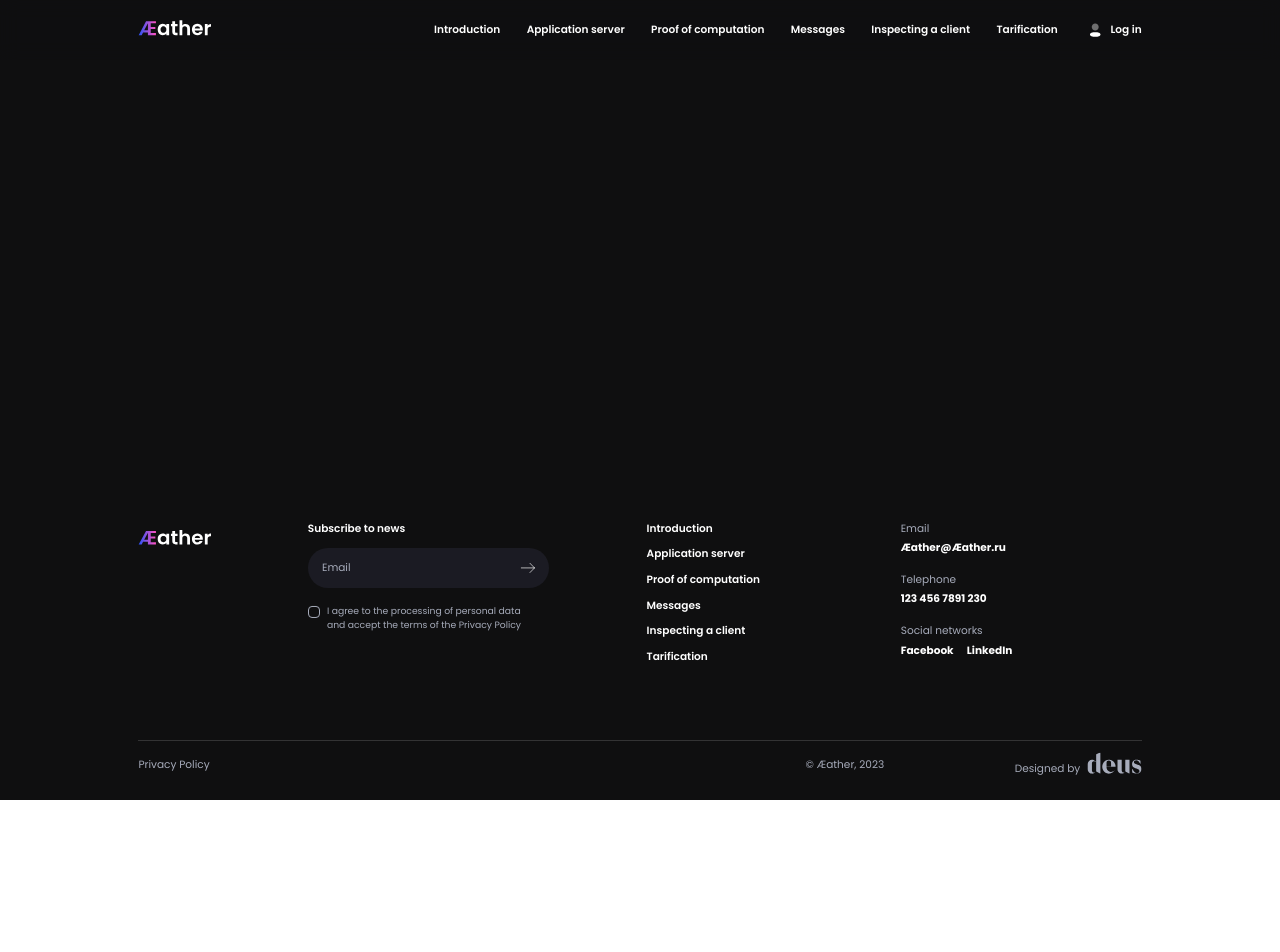
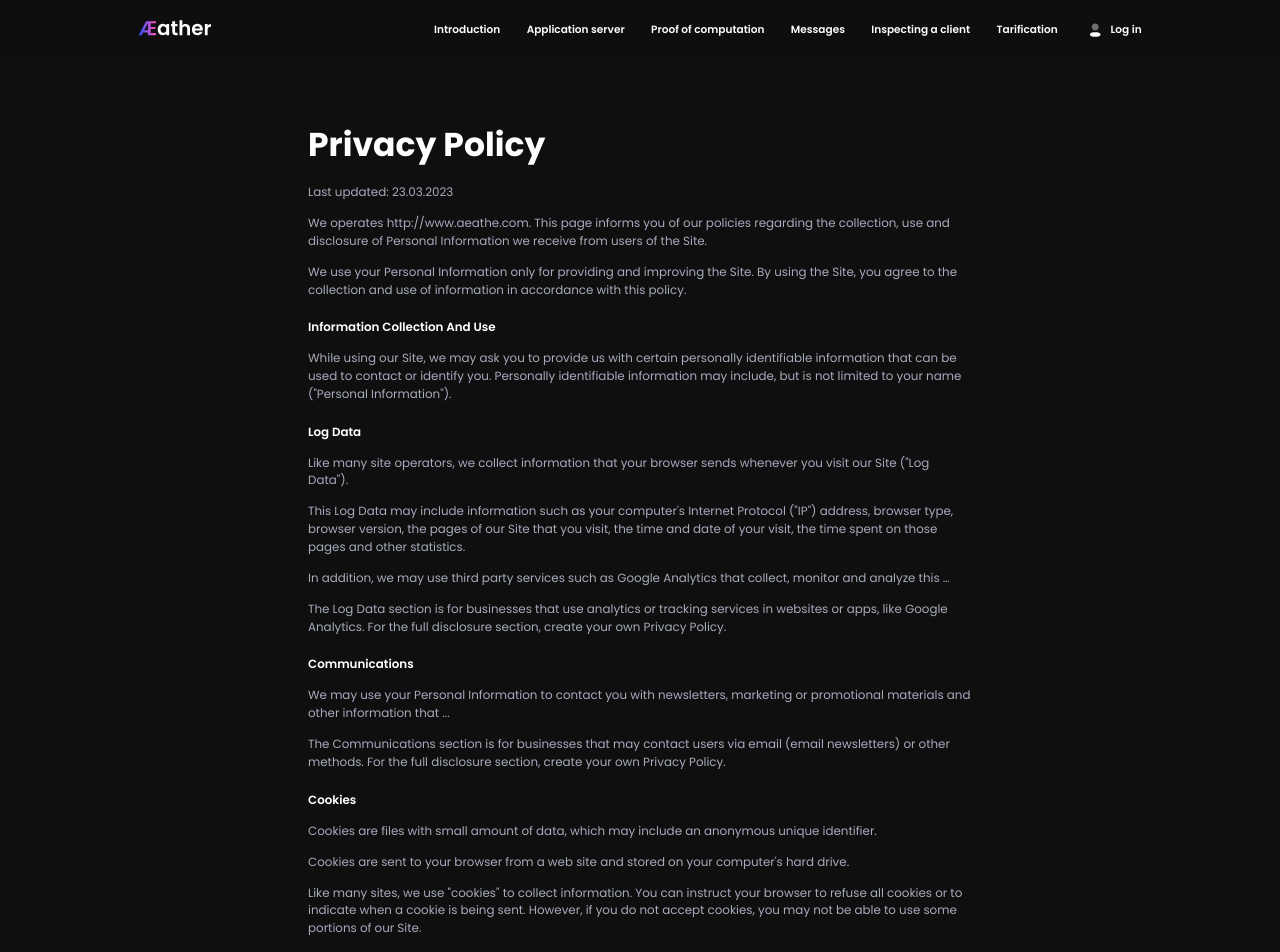
Before and after one commit to Benzopil/aeather, a React (Create React App) app in the folder client/: page /privacy in a window 1280 px wide. Shown: the top 952 px of the page. Before the commit the page ends 800 px from the top, so only its background shows below. Built offline with nearby package versions, Linux system fonts and the light colour scheme.

Commit message:
политика

```diff
--- a/client/src/components/appFooter/AppFooter.js
+++ b/client/src/components/appFooter/AppFooter.js
@@ -89,22 +89,22 @@ const AppFooter = () => {
                     <nav className="footer__nav">
                         <ul className="footer__nav-list">
                             <li className="footer__nav-item">
-                                <NavLink to="#introduction" className="footer__nav-link" datahash="introduction" onClick={(e) => gotoAnchor(e)}>Introduction</NavLink>
+                                <NavLink to="/#introduction" className="footer__nav-link" datahash="introduction" onClick={(e) => gotoAnchor(e)}>Introduction</NavLink>
                             </li>
                             <li className="footer__nav-item">
-                                <NavLink to="#app-server" className="footer__nav-link" datahash="app-server" onClick={(e) => gotoAnchor(e)}>Application server</NavLink>
+                                <NavLink to="/#app-server" className="footer__nav-link" datahash="app-server" onClick={(e) => gotoAnchor(e)}>Application server</NavLink>
                             </li>
                             <li className="footer__nav-item">
-                                <NavLink to="#proof" className="footer__nav-link" datahash="proof" onClick={(e) => gotoAnchor(e)}>Proof of computation</NavLink>
+                                <NavLink to="/#proof" className="footer__nav-link" datahash="proof" onClick={(e) => gotoAnchor(e)}>Proof of computation</NavLink>
                             </li>
                             <li className="footer__nav-item">
-                                <NavLink to="#messages" className="footer__nav-link" datahash="messages" onClick={(e) => gotoAnchor(e)}>Messages</NavLink>
+                                <NavLink to="/#messages" className="footer__nav-link" datahash="messages" onClick={(e) => gotoAnchor(e)}>Messages</NavLink>
                             </li>
                             <li className="footer__nav-item">
-                                <NavLink to="#inspecting" className="footer__nav-link" datahash="inspecting" onClick={(e) => gotoAnchor(e)}>Inspecting a client</NavLink>
+                                <NavLink to="/#inspecting" className="footer__nav-link" datahash="inspecting" onClick={(e) => gotoAnchor(e)}>Inspecting a client</NavLink>
                             </li>
                             <li className="footer__nav-item">
-                                <NavLink to="#tarification" className="footer__nav-link" datahash="tarification" onClick={(e) => gotoAnchor(e)}>Tarification</NavLink>
+                                <NavLink to="/#tarification" className="footer__nav-link" datahash="tarification" onClick={(e) => gotoAnchor(e)}>Tarification</NavLink>
                             </li>
                         </ul>
                     </nav>
--- a/client/src/components/appHeader/headerNav/HeaderNav.js
+++ b/client/src/components/appHeader/headerNav/HeaderNav.js
@@ -16,22 +16,22 @@ const HeaderNav = (props) => {
         <nav className="header__nav">
             <ul className="header__nav-list">
                 <li className="header__nav-item">
-                    <NavLink to="#introduction" className="header__nav-link" datahash="introduction" onClick={(e) => gotoAnchor(e)}>Introduction</NavLink>
+                    <NavLink to="/#introduction" className="header__nav-link" datahash="introduction" onClick={(e) => gotoAnchor(e)}>Introduction</NavLink>
                 </li>
                 <li className="header__nav-item">
-                    <NavLink to="#app-server" className="header__nav-link" datahash="app-server" onClick={(e) => gotoAnchor(e)}>Application server</NavLink>
+                    <NavLink to="/#app-server" className="header__nav-link" datahash="app-server" onClick={(e) => gotoAnchor(e)}>Application server</NavLink>
                 </li>
                 <li className="header__nav-item">
-                    <NavLink to="#proof" className="header__nav-link" datahash="proof" onClick={(e) => gotoAnchor(e)}>Proof of computation</NavLink>
+                    <NavLink to="/#proof" className="header__nav-link" datahash="proof" onClick={(e) => gotoAnchor(e)}>Proof of computation</NavLink>
                 </li>
                 <li className="header__nav-item">
-                    <NavLink to="#messages" className="header__nav-link" datahash="messages" onClick={(e) => gotoAnchor(e)}>Messages</NavLink>
+                    <NavLink to="/#messages" className="header__nav-link" datahash="messages" onClick={(e) => gotoAnchor(e)}>Messages</NavLink>
                 </li>
                 <li className="header__nav-item">
-                    <NavLink to="#inspecting" className="header__nav-link" datahash="inspecting" onClick={(e) => gotoAnchor(e)}>Inspecting a client</NavLink>
+                    <NavLink to="/#inspecting" className="header__nav-link" datahash="inspecting" onClick={(e) => gotoAnchor(e)}>Inspecting a client</NavLink>
                 </li>
                 <li className="header__nav-item">
-                    <NavLink to="#tarification" className="header__nav-link" datahash="tarification" onClick={(e) => gotoAnchor(e)}>Tarification</NavLink>
+                    <NavLink to="/#tarification" className="header__nav-link" datahash="tarification" onClick={(e) => gotoAnchor(e)}>Tarification</NavLink>
                 </li>
             </ul>
         </nav>
--- a/client/src/components/pages/privacy/Privacy.js
+++ b/client/src/components/pages/privacy/Privacy.js
@@ -3,8 +3,37 @@ import './privacy.scss';
 const Privacy = () => {
 
     return (
-        <main className="main">
-
+        <main className="privacy">
+            <div className="container">
+                <div className="privacy__wrap">
+                    <h1>Privacy Policy</h1>
+                    <p>Last updated: 23.03.2023</p>
+                    <p>We operates http://www.aeathe.com. This page informs you of our policies regarding the collection, use and disclosure of Personal Information we receive from users of the Site.</p>
+                    <p>We use your Personal Information only for providing and improving the Site. By using the Site, you agree to the collection and use of information in accordance with this policy.</p>
+                    <h3>Information Collection And Use</h3>
+                    <p>While using our Site, we may ask you to provide us with certain personally identifiable information that can be used to contact or identify you. Personally identifiable information may include, but is not limited to your name ("Personal Information").</p>
+                    <h3>Log Data</h3>
+                    <p>Like many site operators, we collect information that your browser sends whenever you visit our Site ("Log Data").</p>
+                    <p>This Log Data may include information such as your computer's Internet Protocol ("IP") address, browser type, browser version, the pages of our Site that you visit, the time and date of your visit, the time spent on those pages and other statistics.</p>
+                    <p>In addition, we may use third party services such as Google Analytics that collect, monitor and analyze this …</p>
+                    <p>The Log Data section is for businesses that use analytics or tracking services in websites or apps, like Google Analytics. For the full disclosure section, create your own Privacy Policy.</p>
+                    <h3>Communications</h3>
+                    <p>We may use your Personal Information to contact you with newsletters, marketing or promotional materials and other information that ...</p>
+                    <p>The Communications section is for businesses that may contact users via email (email newsletters) or other methods. For the full disclosure section, create your own Privacy Policy.</p>
+                    <h3>Cookies</h3>
+                    <p>Cookies are files with small amount of data, which may include an anonymous unique identifier.</p>
+                    <p>Cookies are sent to your browser from a web site and stored on your computer's hard drive.</p>
+                    <p>Like many sites, we use "cookies" to collect information. You can instruct your browser to refuse all cookies or to indicate when a cookie is being sent. However, if you do not accept cookies, you may not be able to use some portions of our Site.</p>
+                    <h3>Security</h3>
+                    <p>The security of your Personal Information is important to us, but remember that no method of transmission over the Internet, or method of electronic storage, is 100% secure. While we strive to use commercially acceptable means to protect your Personal Information, we cannot guarantee its absolute security.</p>
+                    <h3>Changes To This Privacy Policy</h3>
+                    <p>This Privacy Policy is effective as of (add date)and will remain in effect except with respect to any changes in its provisions in the future, which will be in effect immediately after being posted on this page.</p>
+                    <p>We reserve the right to update or change our Privacy Policy at any time and you should check this Privacy Policy periodically. Your continued use of the Service after we post any modifications to the Privacy Policy on this page will constitute your acknowledgment of the modifications and your consent to abide and be bound by the modified Privacy Policy.</p>
+                    <p>If we make any material changes to this Privacy Policy, we will notify you either through the email address you have provided us, or by placing a prominent notice on our website.</p>
+                    <h3>Contact Us</h3>
+                    <p>If you have any questions about this Privacy Policy, please contact us.</p>
+                </div>
+            </div>
         </main>
     )
 
--- a/client/src/components/pages/privacy/privacy.scss
+++ b/client/src/components/pages/privacy/privacy.scss
@@ -0,0 +1,52 @@
+@import '../../../style/mixins';
+
+.privacy {
+    &__wrap {
+        padding: 10rem 0 16rem;
+        max-width: 100.6rem;
+        margin: 0 auto;
+
+        @include respond(sm) {
+            padding: 6.4rem 0 10rem;
+        }
+
+        h1 {
+            margin-bottom: 3rem;
+            font-size: 5rem;
+            line-height: 6rem;
+
+            @include respond(sm) {
+                margin-bottom: 2rem;
+                font-size: 3rem;
+                line-height: 3.6rem;
+            }
+        }
+
+        h3 {
+            padding-top: 1rem;
+            margin-bottom: 2rem;
+            font-weight: 600;
+            font-size: 1.8rem;
+            line-height: 2.7rem;
+
+            @include respond(sm) {
+                margin-bottom: 1.5rem;
+                font-size: 1.6rem;
+                line-height: 2.4rem;
+            }
+        }
+
+        p {
+            margin-bottom: 2rem;
+            font-size: 1.8rem;
+            line-height: 2.7rem;
+            color: #A7ACBB;
+
+            @include respond(sm) {
+                margin-bottom: 1.5rem;
+                font-size: 1.6rem;
+                line-height: 2.4rem;
+            }
+        }
+    }
+}
--- a/client/src/style/_base.scss
+++ b/client/src/style/_base.scss
@@ -177,7 +177,7 @@ body {
 
 main {
     flex: 1;
-    padding-top: 8.5rem;
+    padding-top: 8.9rem;
     background: #0F0F10;
 
     @include respond(sm) {
```
